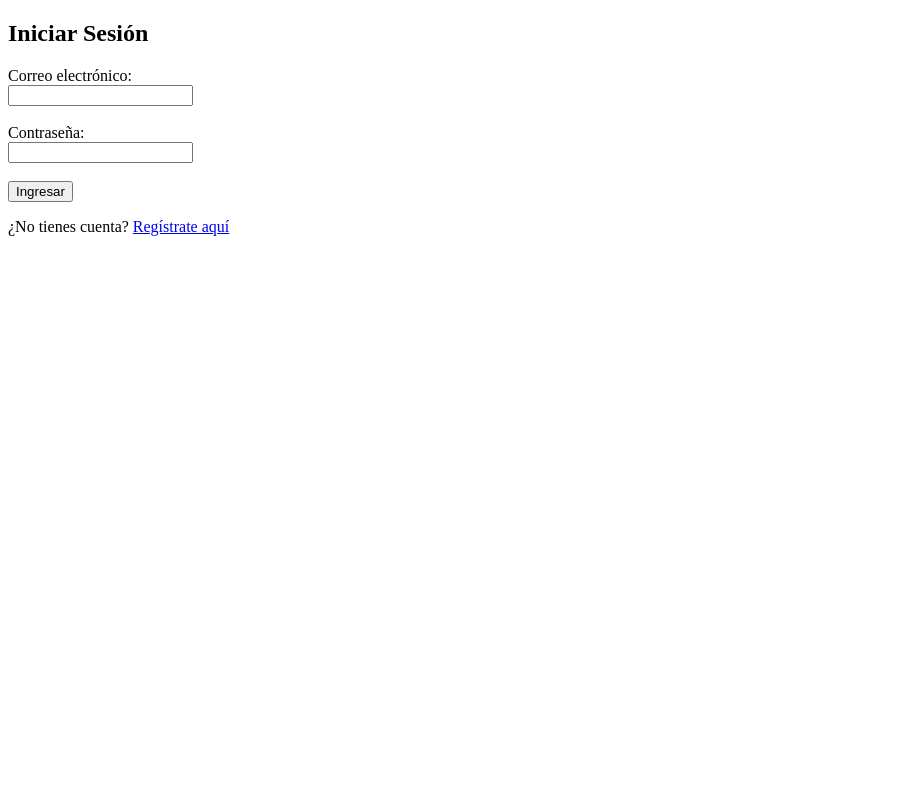
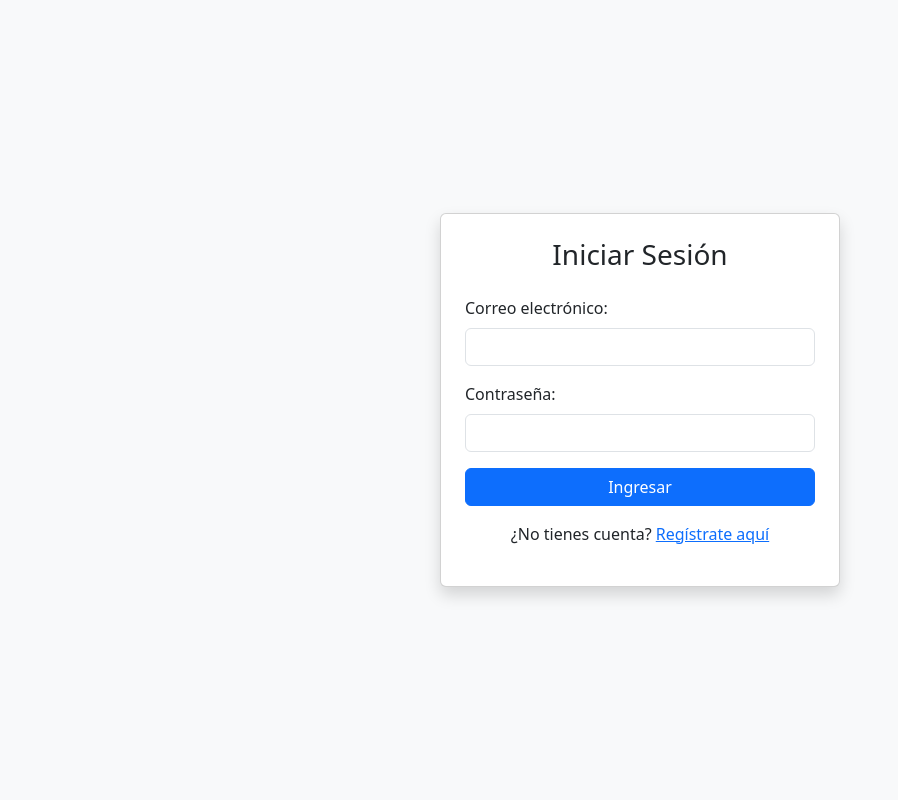
Before and after one commit to Jajasaludos89/Art, a Django app: page /login/ in a window 1280 px wide. Shown: the whole page, without its empty margins (0-898 px from the left). Run offline with Django 5.2, Linux system fonts and the light colour scheme.

Commit message:
Diseño del login

```diff
--- a/Aplicaciones/Seccion/templates/login.html
+++ b/Aplicaciones/Seccion/templates/login.html
@@ -3,22 +3,46 @@
 <head>
     <meta charset="UTF-8">
     <title>Login</title>
+    <!-- Bootstrap CSS -->
+    <link href="https://cdn.jsdelivr.net/npm/bootstrap@5.3.3/dist/css/bootstrap.min.css" rel="stylesheet">
 </head>
-<body>
-    <h2>Iniciar Sesión</h2>
+<body class="bg-light">
+    <div class="container d-flex justify-content-center align-items-center vh-100">
+        <div class="card shadow p-4" style="min-width: 300px; max-width: 400px; width: 100%;">
+            <h3 class="text-center mb-4">Iniciar Sesión</h3>
+
             {% if messages %}
                 {% for message in messages %}
-            <p style="color:red;">{{ message }}</p>
+                    <div class="alert alert-danger" role="alert">
+                        {{ message }}
+                    </div>
                 {% endfor %}
             {% endif %}
+
             <form method="post">
                 {% csrf_token %}
-        <label>Correo electrónico:</label><br>
-        <input type="email" name="email" required><br><br>
-        <label>Contraseña:</label><br>
-        <input type="password" name="password" required><br><br>
-        <button type="submit">Ingresar</button>
+                <div class="mb-3">
+                    <label for="email" class="form-label">Correo electrónico:</label>
+                    <input type="email" class="form-control" name="email" id="email" required>
+                </div>
+
+                <div class="mb-3">
+                    <label for="password" class="form-label">Contraseña:</label>
+                    <input type="password" class="form-control" name="password" id="password" required>
+                </div>
+
+                <div class="d-grid mb-3">
+                    <button type="submit" class="btn btn-primary">Ingresar</button>
+                </div>
             </form>
-    <p>¿No tienes cuenta? <a href="/registro/">Regístrate aquí</a></p>
+
+            <p class="text-center">
+                ¿No tienes cuenta? <a href="/registro/">Regístrate aquí</a>
+            </p>
+        </div>
+    </div>
+
+    <!-- Bootstrap JS (opcional para algunos componentes) -->
+    <script src="https://cdn.jsdelivr.net/npm/bootstrap@5.3.3/dist/js/bootstrap.bundle.min.js"></script>
 </body>
 </html>
```
Lines whose indentation alone changed are shown as unchanged.
